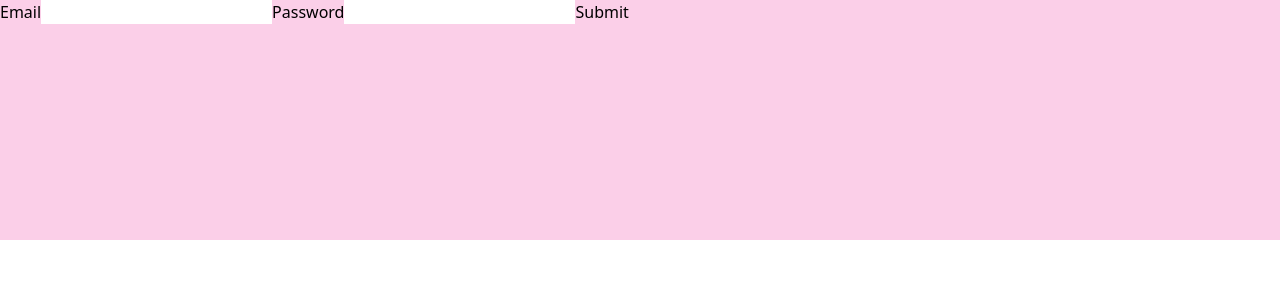
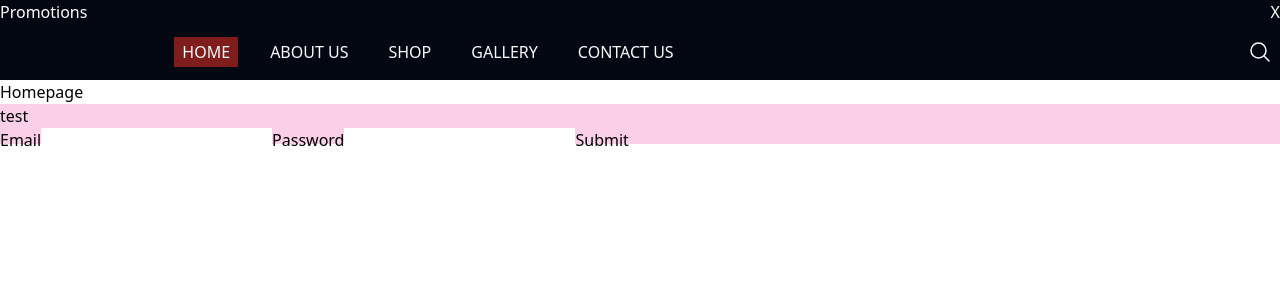
Before and after one commit to matthieuGravy/freshshop, a React (Vite) app in the folder front/: page / in a window 1280 px wide. Shown: the top 300 px of the page. Built offline with nearby package versions, Linux system fonts and the light colour scheme.

Commit message:
organisation nav ux

```diff
--- a/front/src/App.tsx
+++ b/front/src/App.tsx
@@ -9,7 +9,7 @@ const App = () => {
   return (
     <>
       <Topbar />
-      <main>
+      <main className="pt-20">
         <Outlet />
       </main>
     </>
--- a/front/src/components/Fixedbar.tsx
+++ /dev/null
@@ -1,41 +0,0 @@
-import React from "react";
-import { useDispatch, useSelector } from "react-redux";
-
-import { RootState } from "../store/";
-import { logout } from "../store/actions/actionConnection";
-import Login from "./Login";
-
-const Fixedbar = () => {
-  const dispatch = useDispatch();
-  const user = useSelector((state: RootState) => state.user);
-
-  const handleLogout = async () => {
-    try {
-      const response = await fetch("http://localhost:4700/logout", {
-        method: "POST",
-        credentials: "include",
-      });
-      if (!response.ok) {
-        throw new Error("Logout failed");
-      }
-      dispatch(logout());
-    } catch (error) {
-      console.error("Logout error:", error);
-    }
-  };
-
-  return (
-    <header className="h-60 bg-pink-200 z-50 fixed w-full">
-      {user ? (
-        <section>
-          <p>Bonjour, {user.name}!</p>
-          <button onClick={handleLogout}>Déconnexion</button>
-        </section>
-      ) : (
-        <Login />
-      )}
-    </header>
-  );
-};
-
-export default Fixedbar;
--- /dev/null
+++ b/front/src/components/Logout.tsx
@@ -0,0 +1,26 @@
+import { useDispatch } from "react-redux";
+
+import { logout } from "../store/actions/actionConnection";
+
+const Logout = () => {
+  const dispatch = useDispatch();
+
+  const handleLogout = async () => {
+    try {
+      const response = await fetch("http://localhost:4700/logout", {
+        method: "POST",
+        credentials: "include",
+      });
+      if (!response.ok) {
+        throw new Error("Logout failed");
+      }
+      dispatch(logout());
+    } catch (error) {
+      console.error("Logout error:", error);
+    }
+  };
+
+  return <button onClick={handleLogout}>Déconnexion</button>;
+};
+
+export default Logout;
--- /dev/null
+++ b/front/src/components/Modal.tsx
@@ -0,0 +1,26 @@
+import React from "react";
+import { useSelector } from "react-redux";
+
+import { RootState } from "../store/";
+import Logout from "./Logout";
+import Login from "./Login";
+
+const Modal = () => {
+  const user = useSelector((state: RootState) => state.user);
+
+  return (
+    <header className="h-10 bg-pink-200 z-50 w-full">
+      test
+      {user ? (
+        <section>
+          <p>Bonjour, {user.email}!</p>
+          <Logout />
+        </section>
+      ) : (
+        <Login />
+      )}
+    </header>
+  );
+};
+
+export default Modal;
--- a/front/src/components/Topbar.tsx
+++ b/front/src/components/Topbar.tsx
@@ -80,15 +80,20 @@ function Topbar() {
   }
 
   return (
-    <motion.nav
+    <motion.header
       variants={{ isVisible: { y: 0 }, isHidden: { y: -100 } }}
       initial={{ y: -100 }}
       animate={
         ({ y: 0, isHidden: { y: -100 } }, isHidden ? "isHidden" : "isVisible")
       }
       transition={{ duration: 0.3 }}
-      className="fixed top-0 navbar h-14 flex flex-row justify-between flex justify-around h-8 text-slate-50 w-full bg-gray-950 z-40"
+      className="fixed top-0 flex flex-col w-full bg-gray-950 z-40"
     >
+      <header className="text-white flex flex-row justify-between">
+        <h1>Promotions</h1>
+        <div>X</div>
+      </header>
+      <nav className=" h-14 flex flex-row justify-between flex justify-around text-slate-50">
         <button
           onClick={toggleNav}
           className="lg:hidden xl:hidden flex-initial w-10  grid place-items-center "
@@ -155,7 +160,8 @@ function Topbar() {
             </svg>
           </button>
         </section>
-    </motion.nav>
+      </nav>
+    </motion.header>
   );
 }
 
--- a/front/src/main.tsx
+++ b/front/src/main.tsx
@@ -7,8 +7,6 @@ import { Provider } from "react-redux";
 import { router } from "./router.jsx";
 import { store } from "./store/";
 
-import Fixedbar from "./components/Fixedbar";
-
 import "./index.css";
 
 const rootElement = document.getElementById("root");
@@ -17,7 +15,6 @@ const root = createRoot(rootElement);
 root.render(
   <StrictMode>
     <Provider store={store}>
-      <Fixedbar />
       <RouterProvider router={router} />
     </Provider>
   </StrictMode>
--- a/front/src/pages/Homepage/Homepage.tsx
+++ b/front/src/pages/Homepage/Homepage.tsx
@@ -1,5 +1,12 @@
+import Modal from "../../components/Modal";
+
 const Homepage = () => {
-  return <h1>Homepage</h1>;
+  return (
+    <>
+      <h1>Homepage</h1>
+      <Modal />
+    </>
+  );
 };
 
 export default Homepage;
```
Lines whose indentation alone changed are shown as unchanged.
